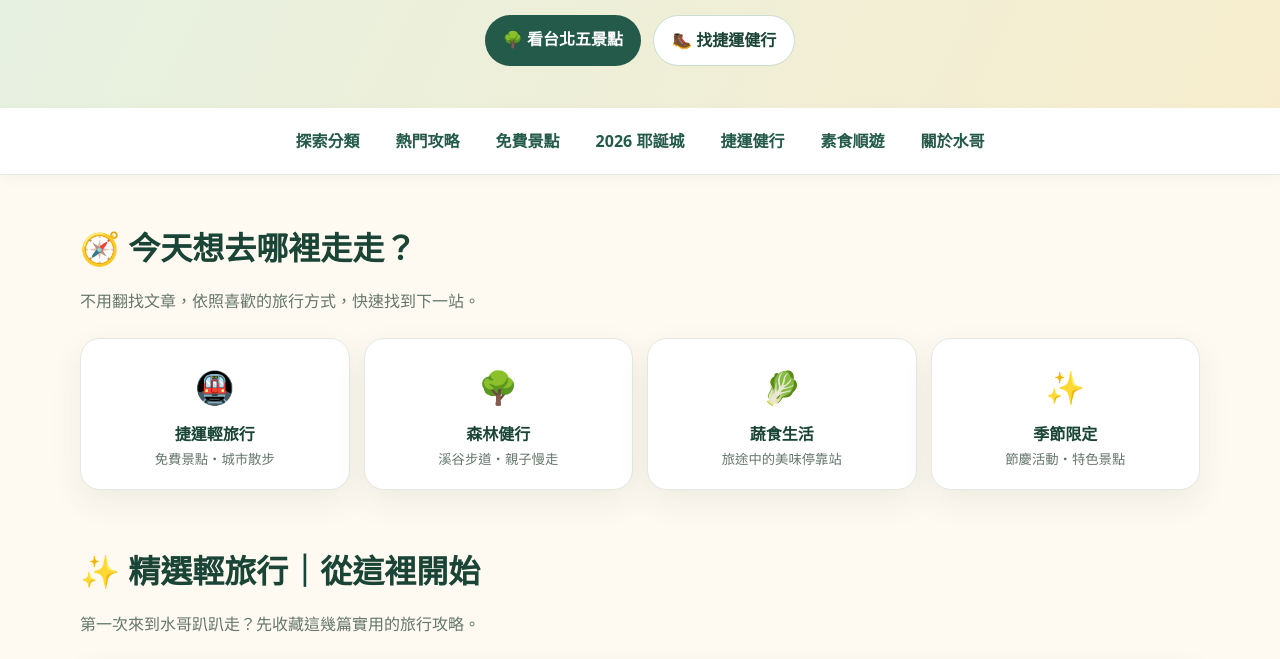
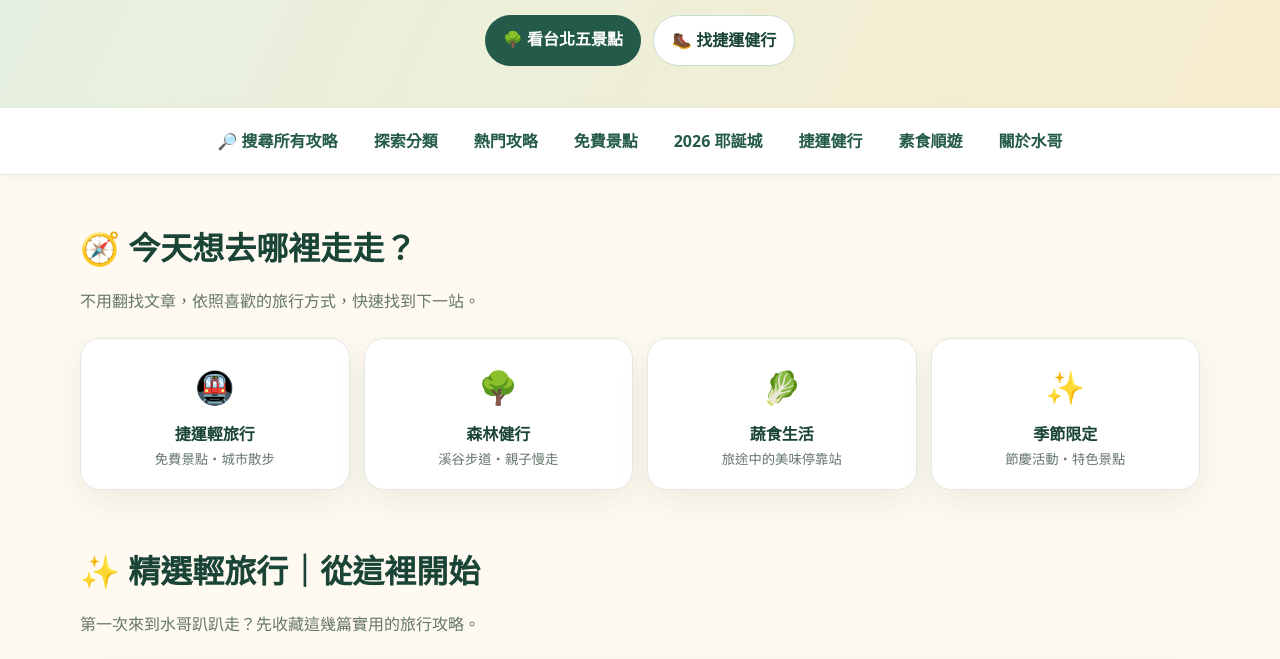
Before and after one commit to Jasonduh88/shuige-travel, a plain HTML site: page index.html in a window 1280 px wide. Shown: the part 1055-1714 px from the top of the page. Drawn offline with Linux system fonts and the light colour scheme.

Commit message:
Update Index page with Guide

```diff
--- a/index.html
+++ b/index.html
@@ -222,6 +222,7 @@
   <!-- ===== 07. 網站導覽 ===== -->
   <nav class="nav" aria-label="主要導覽">
     <div class="container nav-inner">
+      <a href="guides/" aria-label="前往旅遊攻略搜尋中心">🔎 搜尋所有攻略</a>
       <a href="#explore">探索分類</a>
       <a href="#featured">熱門攻略</a>
       <a href="#free-spots">免費景點</a>
```
